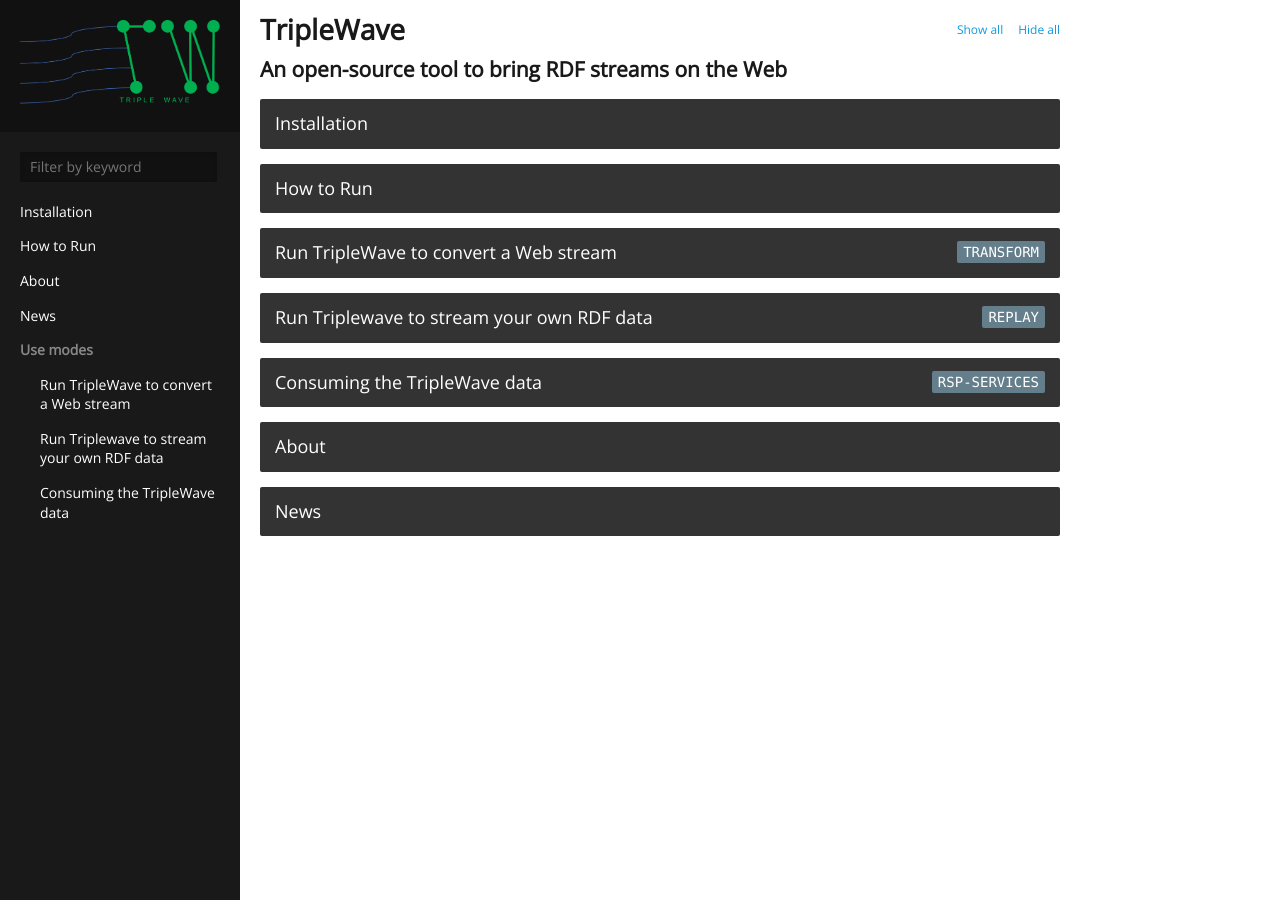
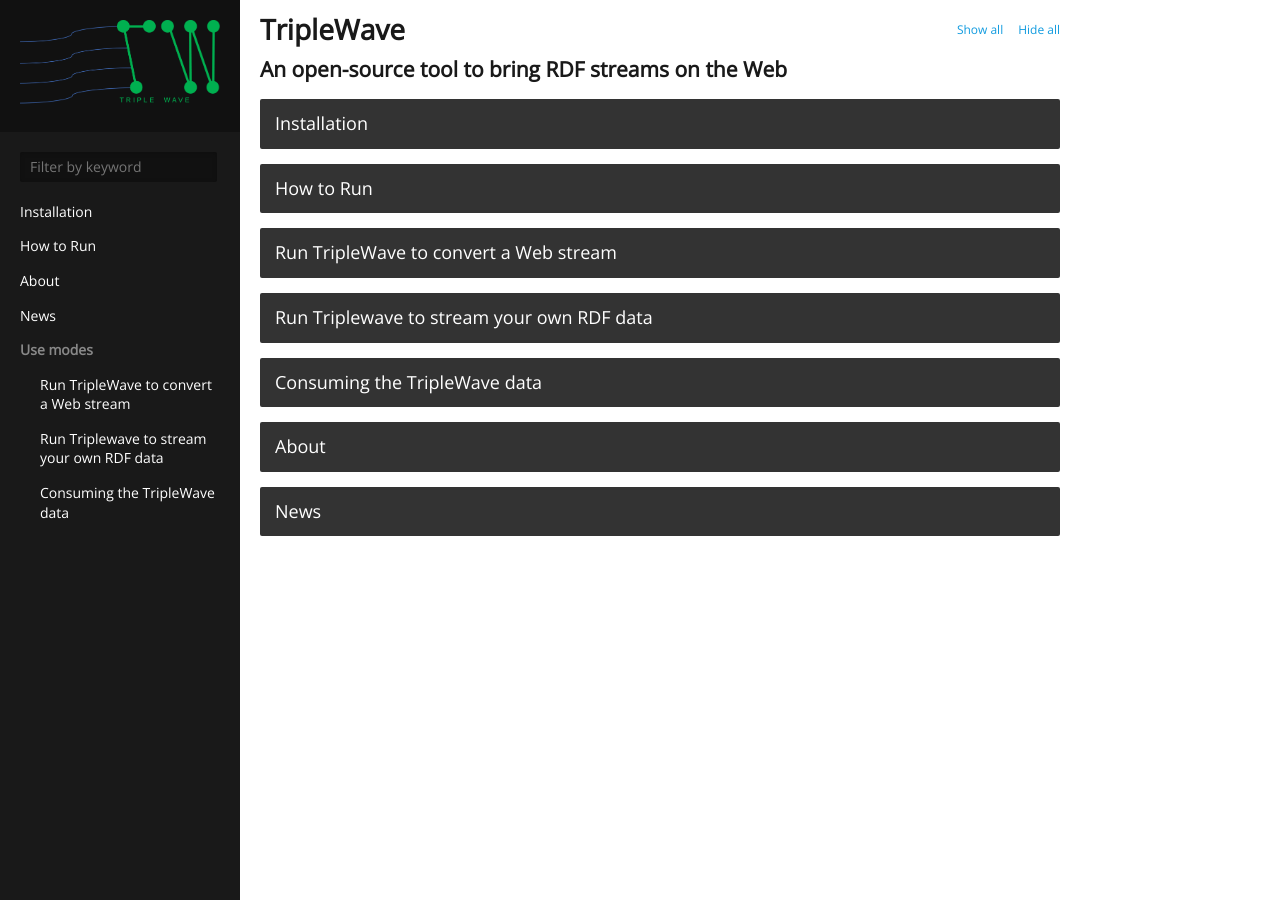
Before and after one commit to streamreasoning/TripleWave, a Jekyll site: the page built from index.html, in a window 1280 px wide. Built offline with Jekyll 4.4.1, drawn with Linux system fonts in a browser that asks for light colours.

```diff
--- a/index.html
+++ b/index.html
@@ -11,7 +11,7 @@ layout: default
 <h2>An open-source tool to bring RDF streams on the Web</h2>
 {% for post in site.posts %}
   <article class='{{ post.type }}'>
-    <a name='{{ post.url }}' href='#{{ post.url }}'><h2>{% if post.type %}<code><b>{{ post.type }}</b></code> {% endif %}{{ post.title }}</h2></a>
+    <a name='{{ post.url }}' href='#{{ post.url }}'><h2>{{post.title}}</h2></a>
     <section class='body'>
       {{ post.content }}
     </section>
```
